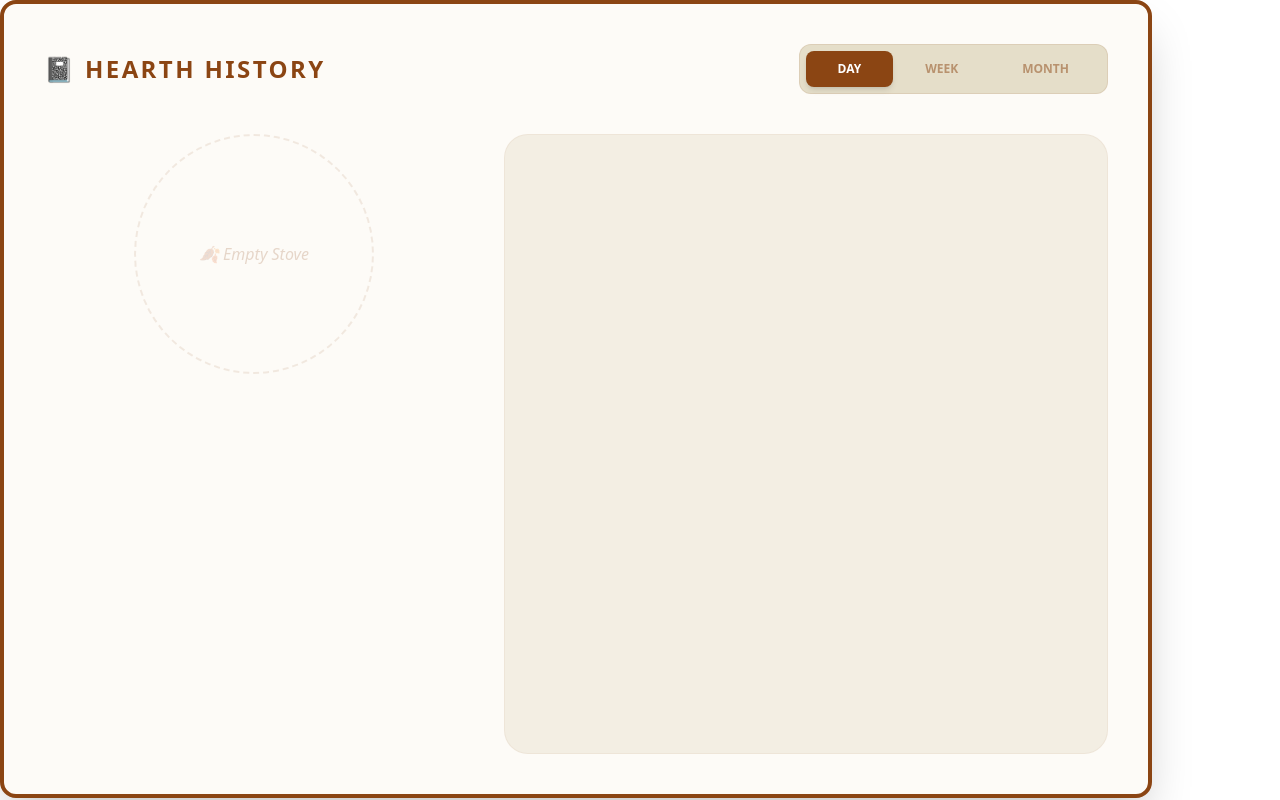
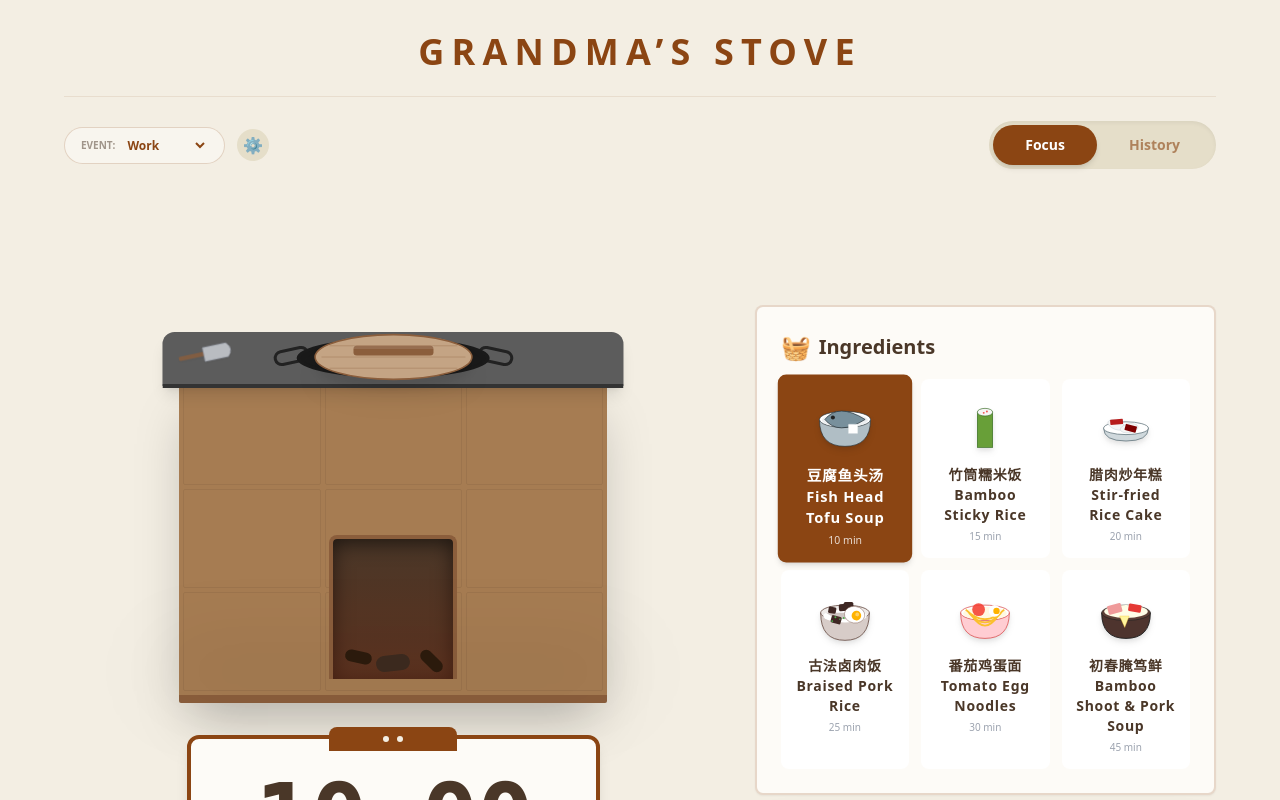
Before and after one commit to hayami1-tech/focus-tool---do-you-like-Chinese-food-, a React (Vite) app: page / in a window 1280 px wide. Shown: the top 800 px of the page. Built offline with nearby package versions, Linux system fonts and the light colour scheme.

Commit message:
Update App.tsx

```diff
--- a/App.tsx
+++ b/App.tsx
@@ -1,169 +1,249 @@
-import React, { useState, useMemo, useRef, useEffect } from 'react';
-import { FocusRecord, ProjectCategory } from '../types';
-import { FOOD_ITEMS, BREAK_ITEMS } from '../constants';
-import FoodIllustration from './FoodIllustration';
+import React, { useState, useEffect, useCallback, useRef } from 'react';
+// 🛡️ 路径保护：确保 "./types" 和 "./constants" 对应你 src 下的小写文件名
+import { TimerMode, FoodItem, TimerStatus, ProjectCategory, FocusRecord } from './types';
+import { FOOD_ITEMS, BREAK_ITEMS } from './constants';
 
-interface StatsBoardProps {
-  history: FocusRecord[];
-  categories: ProjectCategory[];
-  onUpdateHistory?: (newHistory: FocusRecord[]) => void;
-}
+// 组件引用
+import Stove from './components/Stove';
+import Pantry from './components/Pantry';
+import TimerDisplay from './components/TimerDisplay';
+import StatsBoard from './components/StatsBoard';
+import DishCollection from './components/DishCollection';
 
-type Period = 'DAY' | 'WEEK' | 'MONTH';
+const App: React.FC = () => {
+  const [activeTab, setActiveTab] = useState<'FOCUS' | 'HISTORY'>('FOCUS');
+  const [mode, setMode] = useState<TimerMode>(TimerMode.FOCUS);
+  const [status, setStatus] = useState<TimerStatus>('IDLE');
+  const [selectedFood, setSelectedFood] = useState<FoodItem>(FOOD_ITEMS[0]);
 
-const formatDuration = (mins: number) => {
-  const h = Math.floor(mins / 60);
-  const m = mins % 60;
-  return h === 0 ? `${m}m` : m === 0 ? `${h}h` : `${h}h ${m}m`;
-};
+  // 🛡️ 初始化安全阀：防止 localStorage 损坏导致白屏
+  const [categories, setCategories] = useState<ProjectCategory[]>(() => {
+    try {
+      const saved = localStorage.getItem('zao-tai-categories');
+      const parsed = saved ? JSON.parse(saved) : null;
+      return Array.isArray(parsed) && parsed.length > 0
+        ? parsed
+        : ['Work', 'Study', 'Health', 'Zen'];
+    } catch {
+      return ['Work', 'Study', 'Health', 'Zen'];
+    }
+  });
 
-const formatTime = (timestamp: number) => {
-  try {
-    return new Date(timestamp).toLocaleTimeString([], { hour: '2-digit', minute: '2-digit', hour12: false });
-  } catch { return '--:--'; }
-};
+  const [currentCategory, setCurrentCategory] = useState<ProjectCategory>(() => {
+    return (Array.isArray(categories) && categories.length > 0) ? categories[0] : 'Work';
+  });
 
-const getIconByName = (name: string) => {
-  const item = [...FOOD_ITEMS, ...BREAK_ITEMS].find(f => f.name === name);
-  return item ? item.iconName : 'default';
-};
+  const [timeLeft, setTimeLeft] = useState(selectedFood.duration * 60);
+  const [sessionDurationMins, setSessionDurationMins] = useState(selectedFood.duration);
 
-const StatsBoard: React.FC<StatsBoardProps> = ({
-  history = [],
-  categories = [],
-  onUpdateHistory
-}) => {
-  const [period, setPeriod] = useState<Period>('DAY');
-  const [drillDown, setDrillDown] = useState<ProjectCategory | null>(null);
-  const [editingRecord, setEditingRecord] = useState<FocusRecord | null>(null);
-  const scrollContainerRef = useRef<HTMLDivElement>(null);
+  const [history, setHistory] = useState<FocusRecord[]>(() => {
+    try {
+      const saved = localStorage.getItem('zao-tai-history');
+      const parsed = saved ? JSON.parse(saved) : null;
+      return Array.isArray(parsed) ? parsed : [];
+    } catch {
+      return [];
+    }
+  });
 
-  // 🛡️ 核心修复：强制局部转换，防止 indexOf 崩溃
-  const safeHistory = useMemo(() => (Array.isArray(history) ? history : []), [history]);
-  const safeCategories = useMemo(() => (Array.isArray(categories) ? categories : []), [categories]);
+  const [showCatModal, setShowCatModal] = useState(false);
+  const [newCatName, setNewCatName] = useState('');
+  const [showMergeModal, setShowMergeModal] = useState(false);
+  const [categoryToDelete, setCategoryToDelete] = useState<string | null>(null);
+  const [mergeTarget, setMergeTarget] = useState<string>('');
 
-  const getCategoryColor = (cat: string, index: number) => {
-    const baseColors = ['#8b4513', '#a67c52', '#5d4037', '#3e2723', '#166534', '#2e7d32'];
-    if (!cat || safeCategories.length === 0) return baseColors[index % baseColors.length];
-    const idx = safeCategories.indexOf(cat);
-    return baseColors[idx >= 0 ? idx % baseColors.length : index % baseColors.length];
+  const timerRef = useRef<ReturnType<typeof setInterval> | null>(null);
+
+  // 持久化存储
+  useEffect(() => {
+    localStorage.setItem('zao-tai-history', JSON.stringify(history));
+  }, [history]);
+
+  useEffect(() => {
+    localStorage.setItem('zao-tai-categories', JSON.stringify(categories));
+  }, [categories]);
+
+  const startTimer = () => setStatus('RUNNING');
+  const pauseTimer = () => setStatus('PAUSED');
+
+  const resetTimer = useCallback((newFood?: FoodItem) => {
+    const food = newFood || selectedFood;
+    setStatus('IDLE');
+    setTimeLeft(food.duration * 60);
+    setSessionDurationMins(food.duration);
+    if (timerRef.current) clearInterval(timerRef.current);
+  }, [selectedFood]);
+
+  const toggleMode = (newMode: TimerMode) => {
+    setMode(newMode);
+    const newFood = newMode === TimerMode.FOCUS ? FOOD_ITEMS[0] : BREAK_ITEMS[0];
+    setSelectedFood(newFood);
+    resetTimer(newFood);
   };
 
-  const filteredHistory = useMemo(() => {
-    const now = new Date();
-    const records = safeHistory.filter(r => r && typeof r.timestamp === 'number');
-    if (period === 'DAY') {
-      const todayStart = new Date(now.getFullYear(), now.getMonth(), now.getDate()).getTime();
-      return records.filter(r => r.timestamp >= todayStart);
-    } else if (period === 'WEEK') {
-      const weekAgo = now.getTime() - 7 * 24 * 60 * 60 * 1000;
-      return records.filter(r => r.timestamp >= weekAgo);
-    }
-    return records.filter(r => r.timestamp >= now.getTime() - 30 * 24 * 60 * 60 * 1000);
-  }, [safeHistory, period]);
-
-  const stats = useMemo(() => {
-    const totals: Record<string, number> = {};
-    filteredHistory.forEach(r => {
-      if (r?.category) totals[r.category] = (totals[r.category] || 0) + (r.duration || 0);
-    });
-    const grand = Object.values(totals).reduce((a, b) => a + b, 0);
-    return { totals, grand, count: filteredHistory.length };
-  }, [filteredHistory]);
-
-  const handleUpdate = (updated: FocusRecord) => {
-    if (onUpdateHistory) {
-      onUpdateHistory(safeHistory.map(r => r.id === updated.id ? updated : r));
-      setEditingRecord(null);
+  const handleManualTimeChange = (newTotalSeconds: number) => {
+    if (status === 'IDLE') {
+      const mins = Math.ceil(newTotalSeconds / 60);
+      setTimeLeft(newTotalSeconds);
+      setSessionDurationMins(mins);
     }
   };
 
-  const handleDelete = (id: string) => {
-    if (window.confirm("Delete this record?") && onUpdateHistory) {
-      onUpdateHistory(safeHistory.filter(r => r.id !== id));
-      setEditingRecord(null);
+  // 计时器逻辑
+  useEffect(() => {
+    if (status === 'RUNNING' && timeLeft > 0) {
+      timerRef.current = setInterval(() => {
+        setTimeLeft((prev) => prev - 1);
+      }, 1000);
+    } else if (timeLeft === 0 && status === 'RUNNING') {
+      setStatus('FINISHED');
+      if (mode === TimerMode.FOCUS) {
+        const record: FocusRecord = {
+          id: Date.now().toString(),
+          category: currentCategory,
+          duration: sessionDurationMins,
+          timestamp: Date.now(),
+          foodName: selectedFood.name
+        };
+        setHistory(prev => [record, ...prev]);
+      }
+      if (timerRef.current) clearInterval(timerRef.current);
+    }
+    return () => { if (timerRef.current) clearInterval(timerRef.current); };
+  }, [status, timeLeft, mode, currentCategory, selectedFood, sessionDurationMins]);
+
+  const handleFoodSelect = (food: FoodItem) => {
+    if (status === 'RUNNING') {
+      if (window.confirm('Cooking in progress. Change the pot?')) {
+        setSelectedFood(food);
+        resetTimer(food);
+      }
+    } else {
+      setSelectedFood(food);
+      resetTimer(food);
     }
   };
 
+  const addCategory = () => {
+    const trimmed = newCatName.trim();
+    if (trimmed && !categories.includes(trimmed)) {
+      setCategories([...categories, trimmed]);
+      setNewCatName('');
+    }
+  };
+
+  const deleteCategoryRequest = (cat: string) => {
+    if (categories.length <= 1) {
+      alert("Keep at least one category.");
+      return;
+    }
+    if (history.some(r => r.category === cat)) {
+      setCategoryToDelete(cat);
+      setMergeTarget(categories.find(c => c !== cat) || '');
+      setShowMergeModal(true);
+    } else {
+      executeDelete(cat);
+    }
+  };
+
+  const executeDelete = (cat: string, mergeInto?: string) => {
+    if (mergeInto) {
+      setHistory(prev => prev.map(r => r.category === cat ? { ...r, category: mergeInto } : r));
+    } else {
+      setHistory(prev => prev.filter(r => r.category !== cat));
+    }
+    const updated = categories.filter(c => c !== cat);
+    setCategories(updated);
+    if (currentCategory === cat) setCurrentCategory(updated[0] || 'Work');
+    setShowMergeModal(false);
+    setCategoryToDelete(null);
+  };
+
+  const dailyHistory = history.filter(record =>
+    new Date(record.timestamp).toDateString() === new Date().toDateString()
+  );
+
   return (
-    <div className="w-full max-w-6xl bg-[#fdfbf7] p-6 md:p-10 rounded-2xl border-4 border-[#8b4513] shadow-2xl animate-in fade-in zoom-in duration-300 relative">
-      <div className="flex flex-col md:flex-row justify-between items-center mb-10 gap-6">
-        <h2 className="text-2xl font-bold uppercase tracking-widest text-[#8b4513]">📓 Hearth History</h2>
-        <div className="flex bg-[#e5dec9] p-1.5 rounded-xl border border-[#8b4513]/10">
-          {(['DAY', 'WEEK', 'MONTH'] as Period[]).map((p) => (
-            <button key={p} onClick={() => { setPeriod(p); setDrillDown(null); }} className={`px-8 py-2.5 rounded-lg text-xs font-bold transition-all ${period === p ? 'bg-[#8b4513] text-white shadow-md' : 'text-[#8b4513]/50'}`}>{p}</button>
-          ))}
+    <div className="min-h-screen bg-[#f3eee3] text-[#4a3728] p-4 md:p-8 flex flex-col items-center">
+      <header className="w-full max-w-6xl flex flex-col items-center mb-10 gap-6">
+        <h1 className="text-3xl md:text-4xl font-bold tracking-[0.2em] text-[#8b4513] text-center uppercase">
+          Grandma’s Stove
+        </h1>
+
+        <div className="flex flex-col md:flex-row items-center gap-6 w-full justify-between border-t border-[#8b4513]/10 pt-6">
+          <div className="flex items-center gap-3">
+            <div className="bg-white/40 px-4 py-2 rounded-full border border-[#8b4513]/20 flex items-center gap-2">
+               <span className="text-[10px] font-bold uppercase opacity-50">Event:</span>
+               <select
+                 value={currentCategory}
+                 onChange={(e) => setCurrentCategory(e.target.value)}
+                 className="bg-transparent border-none text-xs font-bold text-[#8b4513] focus:ring-0 cursor-pointer p-0 pr-6"
+               >
+                 {categories.map(cat => <option key={cat} value={cat}>{cat}</option>)}
+               </select>
+            </div>
+            <button onClick={() => setShowCatModal(true)} className="w-8 h-8 flex items-center justify-center bg-[#e5dec9] hover:bg-[#dcd1b3] rounded-full text-[#8b4513] transition-colors">⚙️</button>
+          </div>
+
+          <nav className="flex bg-[#e5dec9] p-1 rounded-full shadow-inner">
+            <button onClick={() => setActiveTab('FOCUS')} className={`px-8 py-2.5 rounded-full text-sm font-bold transition-all ${activeTab === 'FOCUS' ? 'bg-[#8b4513] text-white shadow-md' : 'text-[#8b4513]/60'}`}>Focus</button>
+            <button onClick={() => setActiveTab('HISTORY')} className={`px-8 py-2.5 rounded-full text-sm font-bold transition-all ${activeTab === 'HISTORY' ? 'bg-[#8b4513] text-white shadow-md' : 'text-[#8b4513]/60'}`}>History</button>
+          </nav>
         </div>
-      </div>
+      </header>
 
-      <div className="grid grid-cols-1 md:grid-cols-12 gap-10">
-        <div className="md:col-span-5 flex flex-col items-center">
-           <div className="w-60 h-60 relative mb-10">
-             {stats.grand > 0 ? (
-                <svg viewBox="-1 -1 2 2" className="w-full h-full transform -rotate-90">
-                  {Object.entries(stats.totals).map(([cat, val], i) => {
-                    let cumulative = 0;
-                    const allVals = Object.values(stats.totals);
-                    for (let j = 0; j < i; j++) cumulative += allVals[j] / stats.grand;
-                    const p = val / stats.grand;
-                    const x1 = Math.cos(2 * Math.PI * cumulative);
-                    const y1 = Math.sin(2 * Math.PI * cumulative);
-                    const x2 = Math.cos(2 * Math.PI * (cumulative + p));
-                    const y2 = Math.sin(2 * Math.PI * (cumulative + p));
-                    return <path key={cat} d={`M 0 0 L ${x1} ${y1} A 1 1 0 ${p > 0.5 ? 1 : 0} 1 ${x2} ${y2} Z`} fill={getCategoryColor(cat, i)} />;
-                  })}
-                  <circle cx="0" cy="0" r="0.45" fill="#fdfbf7" />
-                </svg>
-             ) : (
-                <div className="w-full h-full flex flex-col items-center justify-center text-[#8b4513]/20 border-2 border-dashed border-[#8b4513]/10 rounded-full italic">🍂 Empty Stove</div>
-             )}
-           </div>
-           <div className="w-full space-y-2 max-h-80 overflow-y-auto pr-2 custom-scrollbar">
-              {Object.entries(stats.totals).sort((a,b)=>b[1]-a[1]).map(([cat, val], i) => (
-                <button key={cat} onClick={() => setDrillDown(cat)} className={`w-full flex items-center justify-between p-3 rounded-xl border transition-all ${drillDown === cat ? 'border-[#8b4513] bg-[#f3eee3]' : 'bg-white/40'}`}>
-                  <div className="flex items-center gap-2.5">
-                    <div className="w-2.5 h-2.5 rounded-full" style={{ backgroundColor: getCategoryColor(cat, i) }} />
-                    <span className="text-[10px] font-bold text-[#4a3728] uppercase">{cat}</span>
-                  </div>
-                  <span className="text-[11px] font-bold text-[#8b4513]">{formatDuration(val)}</span>
-                </button>
-              ))}
-           </div>
+      {activeTab === 'FOCUS' ? (
+        <div className="w-full max-w-6xl grid grid-cols-1 lg:grid-cols-12 gap-8 items-start animate-in fade-in duration-500">
+          <div className="lg:col-span-7 flex flex-col items-center">
+            <Stove isCooking={status === 'RUNNING'} food={selectedFood} status={status} />
+            <div className="mt-8 w-full">
+              <TimerDisplay timeLeft={timeLeft} status={status} onStart={startTimer} onPause={pauseTimer} onReset={() => resetTimer()} onTimeChange={handleManualTimeChange} mode={mode} />
+            </div>
+          </div>
+          <div className="lg:col-span-5 lg:mt-24 flex flex-col gap-4">
+            <Pantry items={mode === TimerMode.FOCUS ? FOOD_ITEMS : BREAK_ITEMS} selectedId={selectedFood.id} onSelect={handleFoodSelect} title={mode === TimerMode.FOCUS ? "Ingredients" : "Snacks"} mode={mode} onModeToggle={toggleMode} />
+            <DishCollection history={dailyHistory} />
+          </div>
         </div>
+      ) : (
+        <StatsBoard history={history} categories={categories} onUpdateHistory={setHistory} />
+      )}
 
-        <div className="md:col-span-7 bg-[#f3eee3] rounded-3xl p-6 h-[620px] flex flex-col border border-[#8b4513]/5">
-           <div className="flex-1 overflow-y-auto custom-scrollbar">
-              {(drillDown ? filteredHistory.filter(r => r.category === drillDown) : filteredHistory).map((rec) => (
-                <div key={rec.id} onClick={() => setEditingRecord(rec)} className="mb-2 flex items-center gap-3 bg-white/30 p-2.5 rounded-xl cursor-pointer hover:bg-white transition-all">
-                  <div className="w-8 h-8 flex-none bg-white rounded-full p-1.5 border border-[#8b4513]/5">
-                    <FoodIllustration name={getIconByName(rec.foodName)} className="w-full h-full" />
-                  </div>
-                  <div className="flex-1">
-                    <div className="flex justify-between items-center"><span className="text-[10px] font-bold text-[#4a3728] uppercase">{rec.category}</span><span className="text-[8px] font-mono opacity-30">{formatTime(rec.timestamp)}</span></div>
-                    <span className="text-[8px] font-bold text-[#8b4513]/40 uppercase">{rec.duration}m • {rec.foodName}</span>
-                  </div>
+      {/* 弹窗代码保持原样 */}
+      {showCatModal && (
+        <div className="fixed inset-0 bg-black/40 backdrop-blur-sm z-50 flex items-center justify-center p-4">
+          <div className="bg-[#f3eee3] w-full max-w-md rounded-2xl border-4 border-[#8b4513] shadow-2xl p-6">
+            <div className="flex justify-between items-center mb-6">
+              <h2 className="font-bold text-[#8b4513] uppercase">Manage Events</h2>
+              <button onClick={() => setShowCatModal(false)} className="text-2xl">&times;</button>
+            </div>
+            <div className="flex gap-2 mb-6">
+              <input type="text" value={newCatName} onChange={(e) => setNewCatName(e.target.value)} placeholder="New event..." className="flex-1 px-4 py-2 rounded-lg border-2 border-[#8b4513]/20 text-sm" />
+              <button onClick={addCategory} className="bg-[#8b4513] text-white px-4 py-2 rounded-lg font-bold">Add</button>
+            </div>
+            <div className="space-y-2 max-h-60 overflow-y-auto">
+              {categories.map(cat => (
+                <div key={cat} className="flex justify-between items-center bg-white/60 p-3 rounded-lg">
+                  <span className="font-bold text-sm">{cat}</span>
+                  <button onClick={() => deleteCategoryRequest(cat)} className="text-red-600 text-xs font-bold uppercase">Delete</button>
                 </div>
               ))}
-           </div>
+            </div>
+          </div>
         </div>
-      </div>
+      )}
 
-      {editingRecord && (
-        <div className="fixed inset-0 bg-black/60 backdrop-blur-sm z-[100] flex items-center justify-center p-4">
-          <div className="bg-[#fdfbf7] w-full max-w-md rounded-3xl border-4 border-[#8b4513] p-8 shadow-2xl">
-            <h3 className="text-xl font-bold text-[#8b4513] mb-6 uppercase">📝 Edit Record</h3>
-            <div className="space-y-6">
-              <div className="grid grid-cols-2 gap-2">
-                {safeCategories.map(cat => (
-                  <button key={cat} onClick={() => setEditingRecord({...editingRecord, category: cat})} className={`py-2 px-3 rounded-xl text-[10px] font-bold border-2 ${editingRecord.category === cat ? 'bg-[#8b4513] text-white border-[#8b4513]' : 'bg-white border-[#8b4513]/10 text-[#8b4513]'}`}>{cat}</button>
-                ))}
-              </div>
-              <div className="flex flex-col gap-3">
-                <button onClick={() => handleUpdate(editingRecord)} className="bg-[#8b4513] text-white py-4 rounded-xl font-bold shadow-lg">Save Changes</button>
-                <button onClick={() => handleDelete(editingRecord.id)} className="text-red-500 font-bold text-xs uppercase">Delete Permanently</button>
-                <button onClick={() => setEditingRecord(null)} className="text-gray-400 text-xs">Close</button>
-              </div>
-            </div>
+      {showMergeModal && (
+        <div className="fixed inset-0 bg-black/60 backdrop-blur-md z-[60] flex items-center justify-center p-4">
+          <div className="bg-white w-full max-w-sm rounded-3xl p-8 border-t-8 border-[#8b4513]">
+            <h3 className="text-xl font-bold text-center mb-4 text-[#8b4513]">Merge History?</h3>
+            <select value={mergeTarget} onChange={(e) => setMergeTarget(e.target.value)} className="w-full bg-[#f3eee3] p-3 rounded-xl mb-6">
+              {categories.filter(c => c !== categoryToDelete).map(cat => (
+                <option key={cat} value={cat}>{cat}</option>
+              ))}
+            </select>
+            <button onClick={() => executeDelete(categoryToDelete!, mergeTarget)} className="w-full bg-[#8b4513] text-white py-3 rounded-xl font-bold mb-3">Merge and Delete</button>
+            <button onClick={() => setShowMergeModal(false)} className="w-full text-gray-400 text-sm">Cancel</button>
           </div>
         </div>
       )}
@@ -171,4 +251,4 @@ const StatsBoard: React.FC<StatsBoardProps> = ({
   );
 };
 
-export default StatsBoard;
+export default App;
```
